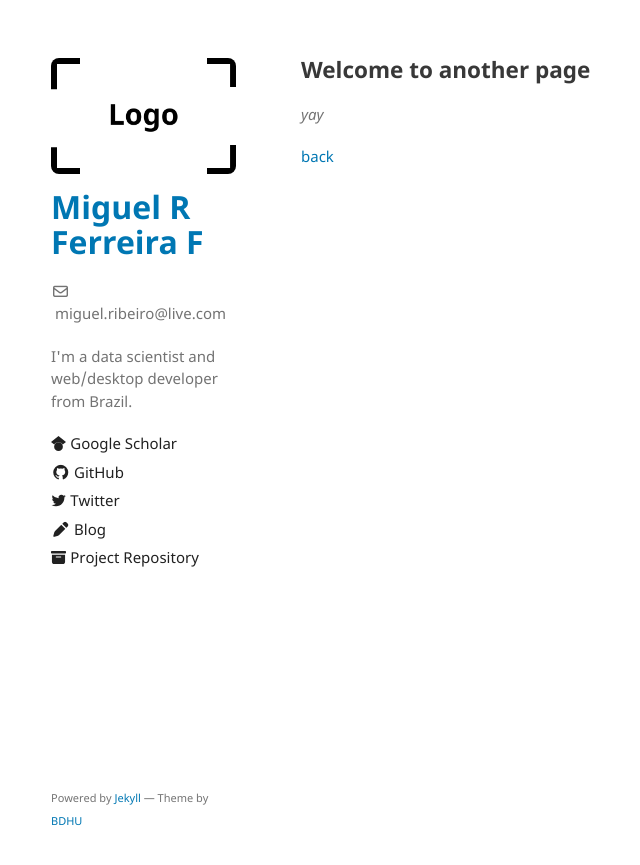
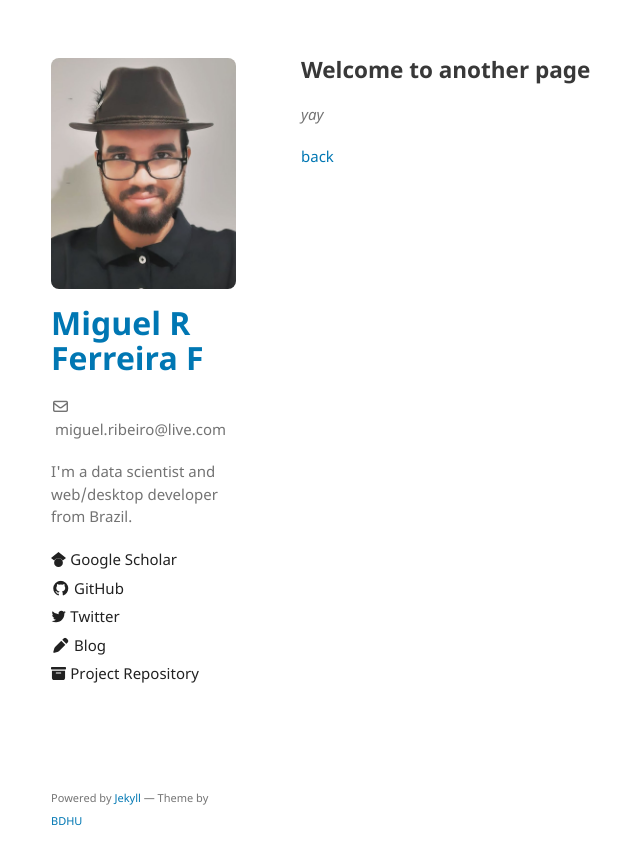
Before and after one commit to miguelrferreiraf/miguelrferreiraf.github.io, a Jekyll site: the page built from another-page.md, in a window 1280 px wide. Shown: the top 865 px of the page, without its empty margins (159-799 px from the left). Built offline with Jekyll 4.4.1, drawn with Linux system fonts in a browser that asks for light colours; our own code applies the rules of GitHub Pages for plain Markdown files.

Commit message:
Update _config.yml_adding-my-profile

```diff
--- a/_config.yml
+++ b/_config.yml
@@ -1,5 +1,5 @@
 title: Miguel R Ferreira F
-logo: /assets/img/logo.png
+logo: /assets/img/me.jpeg
 email: miguel.ribeiro@live.com
 description: I'm a data scientist and web/desktop developer from Brazil.
 show_downloads: false
```
